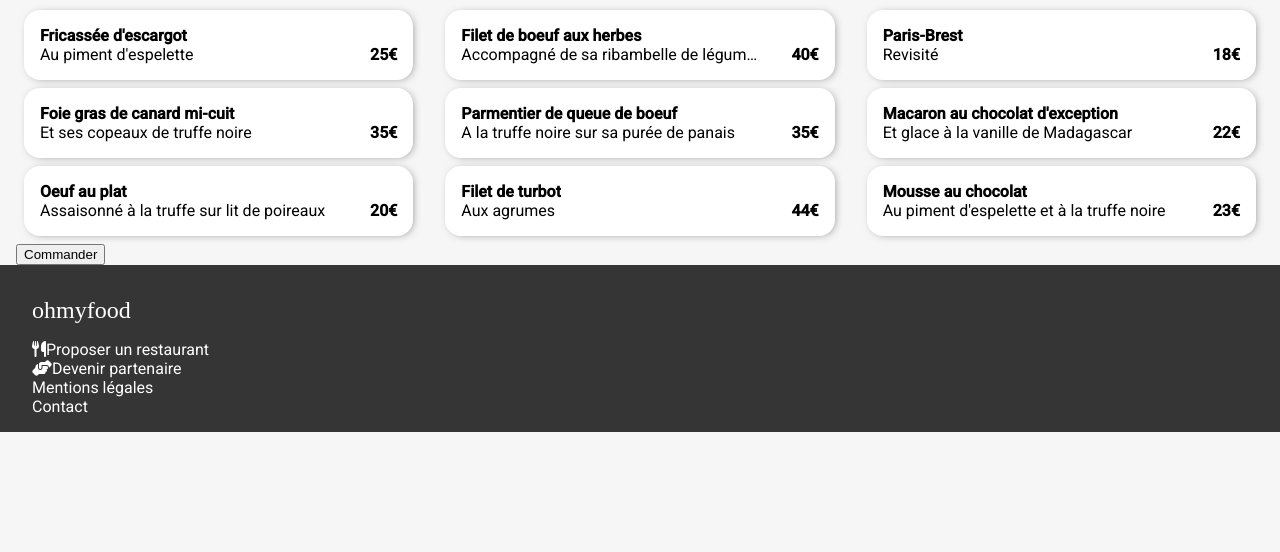
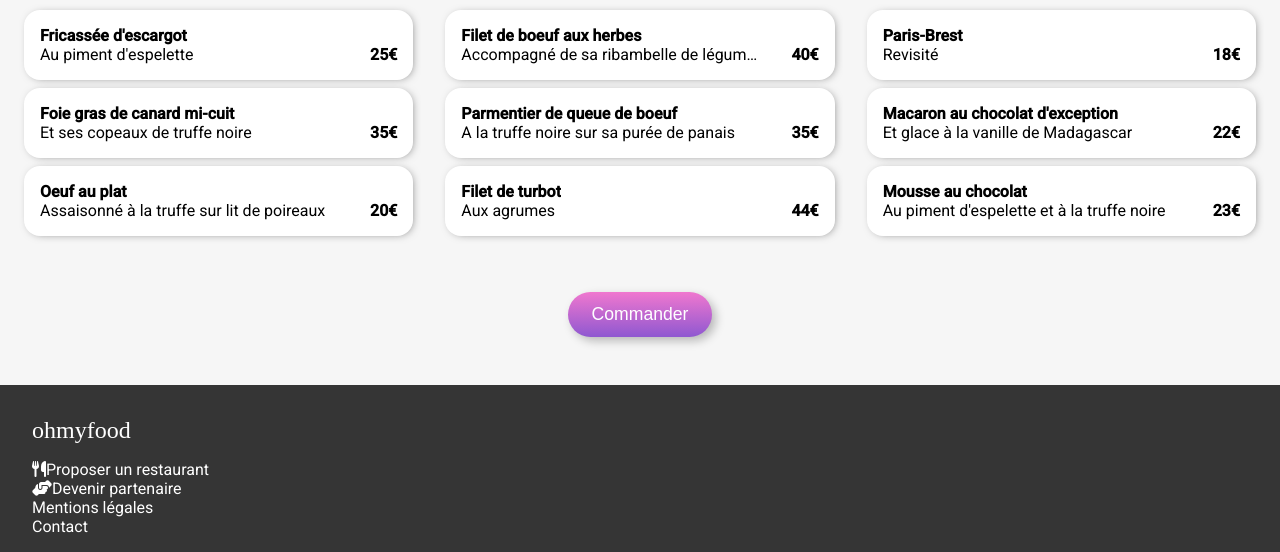
Before and after one commit to emmanuelabtx/EmmanuelAbete_3_19012022, a website: page pages/resto-1.html in a window 1280 px wide. Shown: the part 695-1247 px from the top of the page. Before the commit the page ends 1127 px from the top, so only its background shows below. Drawn offline with Linux system fonts and the light colour scheme; a web font is replaced by a local one.

Commit message:
Nouveaux réajustements 24

```diff
--- a/style.css
+++ b/style.css
@@ -324,6 +324,27 @@ En y appliquant la valeur "forwards", l'élément en arrière-plan conserve sa d
   padding: 0.3rem;
 }
 
+.wrapBtn {
+  display: flex;
+  text-decoration: none;
+  justify-content: center;
+  padding: 3rem 0;
+}
+
+.commandBtn {
+  border: 0;
+  padding: 0.75rem 1.5rem;
+  font-weight: 500;
+  font-size: 1.1rem;
+  border-radius: 100px;
+  color: #fff;
+  background-color: #686868;
+  background-image: linear-gradient(0deg,rgba(147,86,220,.9),rgba(255,121,218,.9));
+  transition-duration: .25s;
+  box-shadow: 0.25rem 0.25rem 10px rgb(0 0 0 / 25%);
+  cursor: pointer;
+}
+
 .footer__list {
   list-style: none;
   padding: 0;
```
